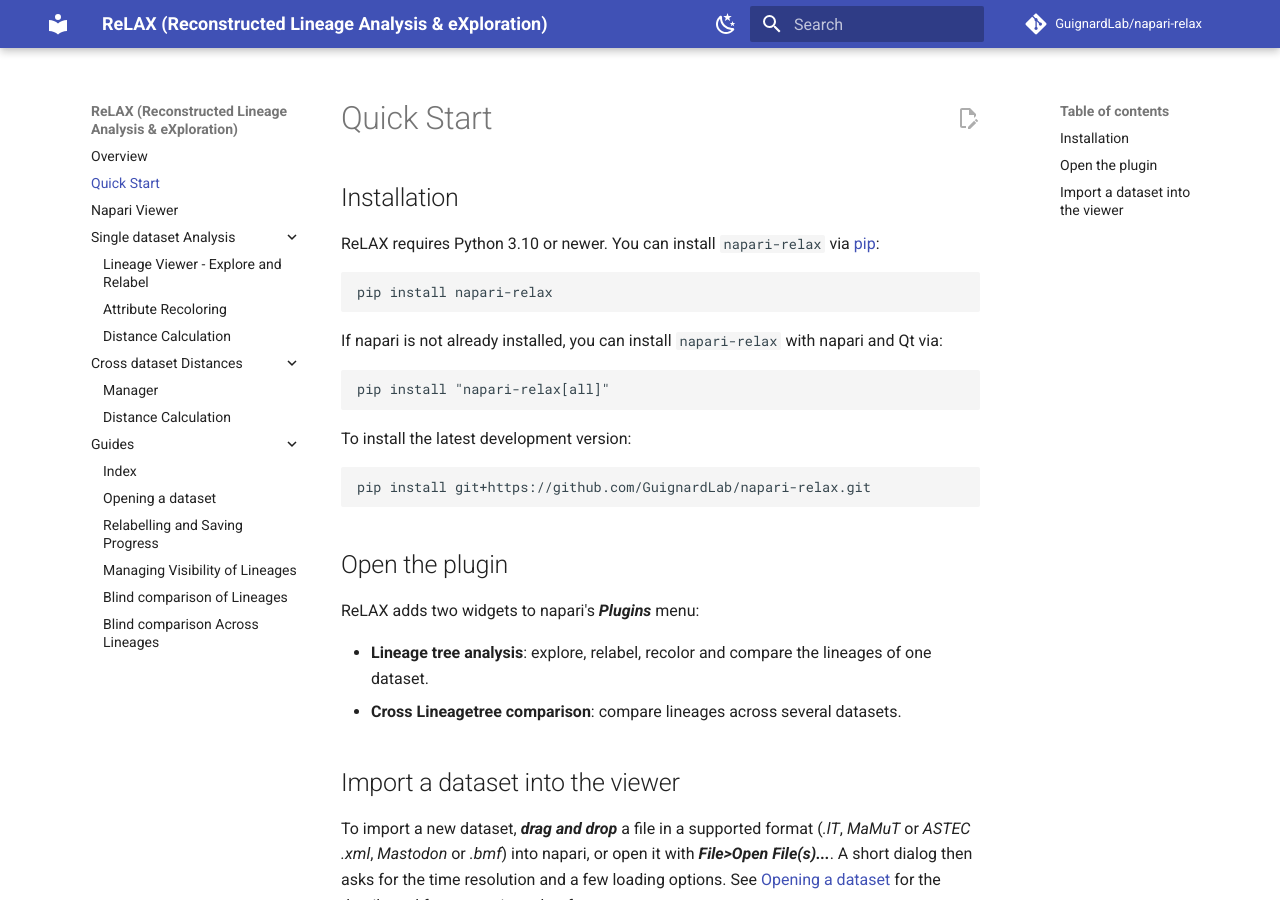
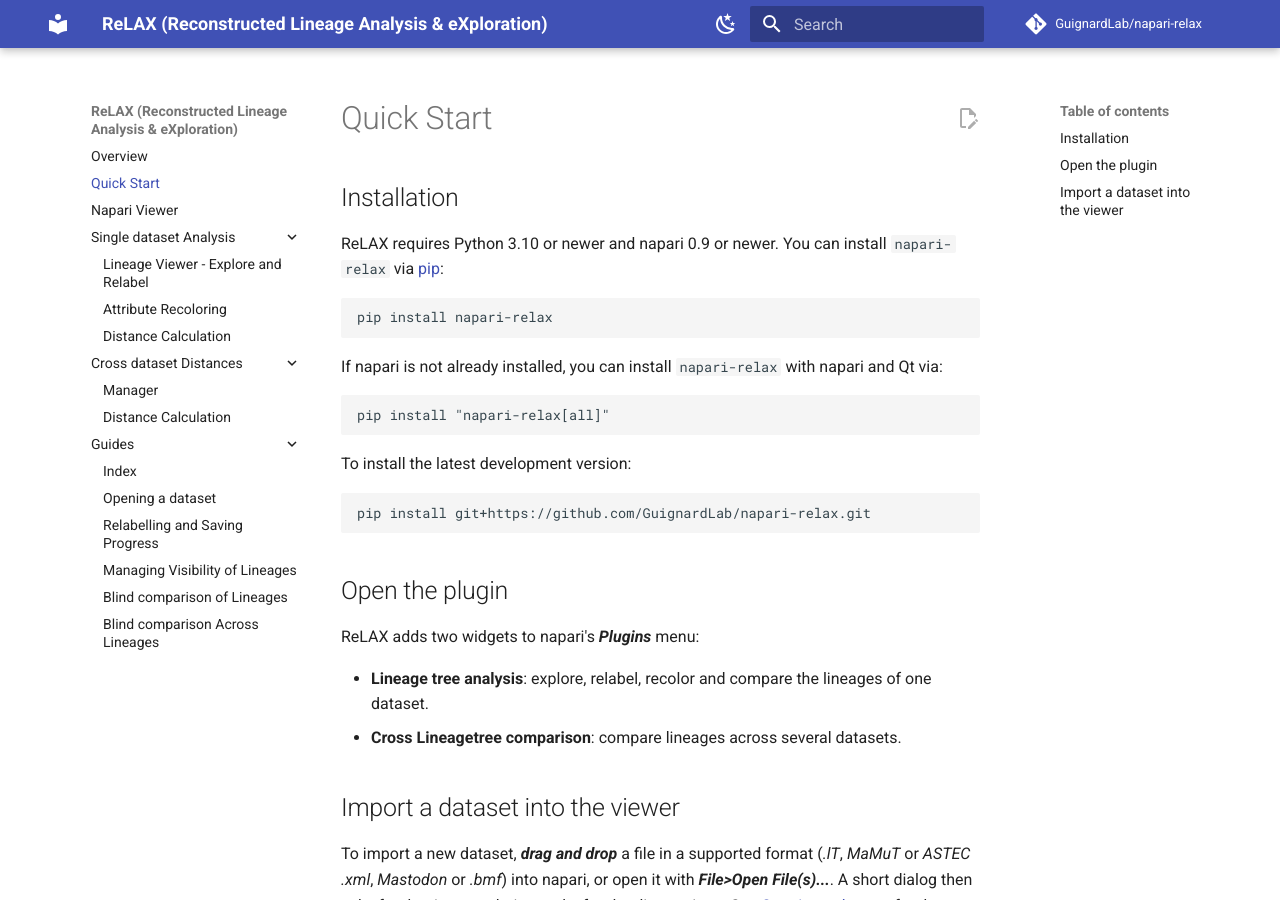
Before and after one commit to GuignardLab/napari-relax, an MkDocs documentation site: the page built from docs/quick_start/q_start.md, in a window 1280 px wide and 900 px high. Built offline with MkDocs 1.6.1 and Material for MkDocs 9.7.7, drawn with Linux system fonts in a browser that asks for light colours; comment, search, counter and statistics services are not loaded.

Commit message:
docs: state the napari >= 0.9 requirement in Quick Start
The Lineage Viewer reads its settings with napari.settings.get_plugin_settings,
which first appeared in napari 0.9.0.

Co-Authored-By: Claude Opus 5 <noreply@anthropic.com>

````diff
--- a/docs/quick_start/q_start.md
+++ b/docs/quick_start/q_start.md
@@ -1,7 +1,7 @@
 
 ## Installation
 
-ReLAX requires Python 3.10 or newer. You can install `napari-relax` via [pip](https://pip.pypa.io/):
+ReLAX requires Python 3.10 or newer and napari 0.9 or newer. You can install `napari-relax` via [pip](https://pip.pypa.io/):
 
 ```
 pip install napari-relax
````
